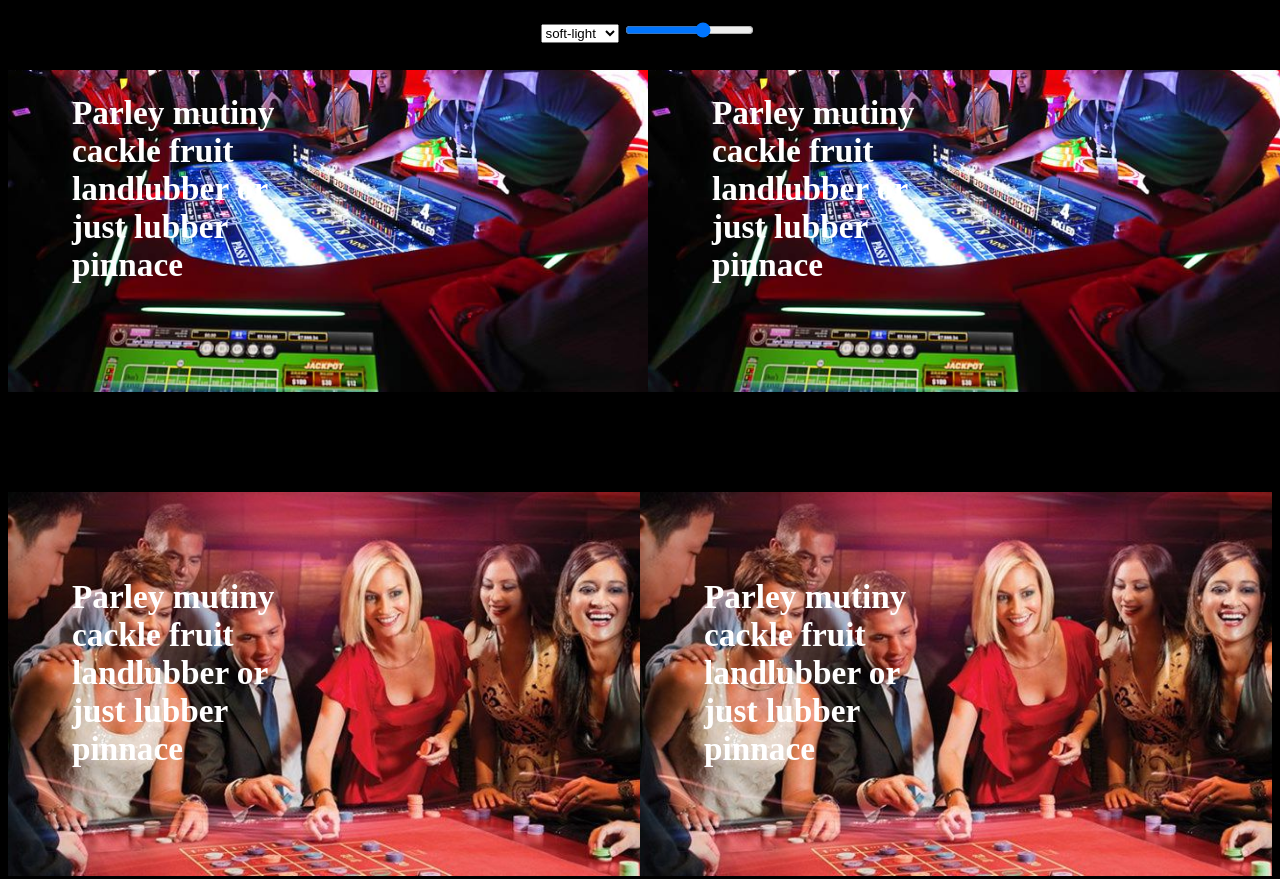
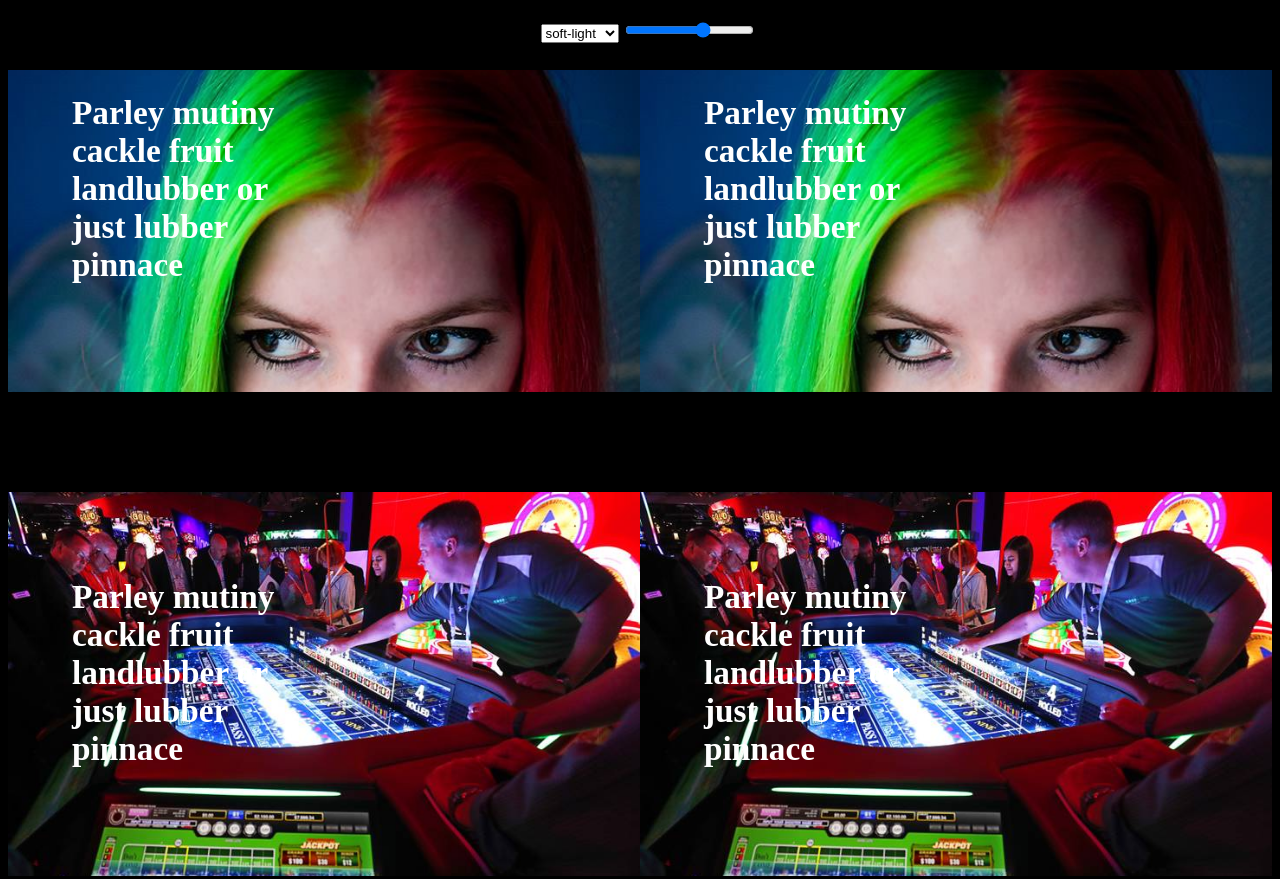
Before and after one commit to jerwarren/image-color-test, a plain HTML site: page index.html in a window 1280 px wide. Shown: the top 879 px of the page. Drawn offline with nearby package versions, Linux system fonts and the light colour scheme; a script that the page names is missing.

Commit message:
add  green-red

```diff
--- a/index.html
+++ b/index.html
@@ -69,8 +69,15 @@
 </div>
 
 
+<div class="image image-14" id="image-14" image="images/image14.jpg" style="background-image: url(images/image14.jpg)">
+    <img class="off-screen" src="images/image14.jpg">
+    <h1>Parley mutiny cackle fruit landlubber or just lubber pinnace</h1>
+</div>
+<div class="sample image-14" image="images/image14.jpg" style="background-image: url(images/image14.jpg)">
+    <h1>Parley mutiny cackle fruit landlubber or just lubber pinnace</h1>
+</div>
+<div class="swatch swatch-image-14">&nbsp;</div><br><br>
 
-<div class="wrapper">
 <div class="image image-1" id="image-1" image="images/image1.jpeg" style="background-image: url(images/image1.jpeg)">
     <img class="off-screen" src="images/image1.jpeg">
     <h1>Parley mutiny cackle fruit landlubber or just lubber pinnace</h1>
@@ -79,7 +86,6 @@
     <h1>Parley mutiny cackle fruit landlubber or just lubber pinnace</h1>
 </div>
 <div class="swatch swatch-image-1">&nbsp;</div><br><br>
-</div>
 
 
 <div class="image image-3" id="image-3" image="images/image3.jpg" style="background-image: url(images/image3.jpg)">
@@ -194,6 +200,7 @@
                     img = document.querySelector("#"+id+" > img"),
                     img.crossOrigin = "Anonymous";
                     color = fac.getColor(img);
+                    console.log(color);
                     $(".swatch-"+id).css('background-color', color.hex);
                     $(".sample."+id).css('background-color', color.rgb.replace(')', ','+$('#colorPercentage').val()/100 +')').replace('rgb', 'rgba'));
                     $(".sample."+id+">h1").css('text-shadow', color.rgb + " 0 0 5vw");
```
Also changed, not shown: images/image14.jpg (added).
